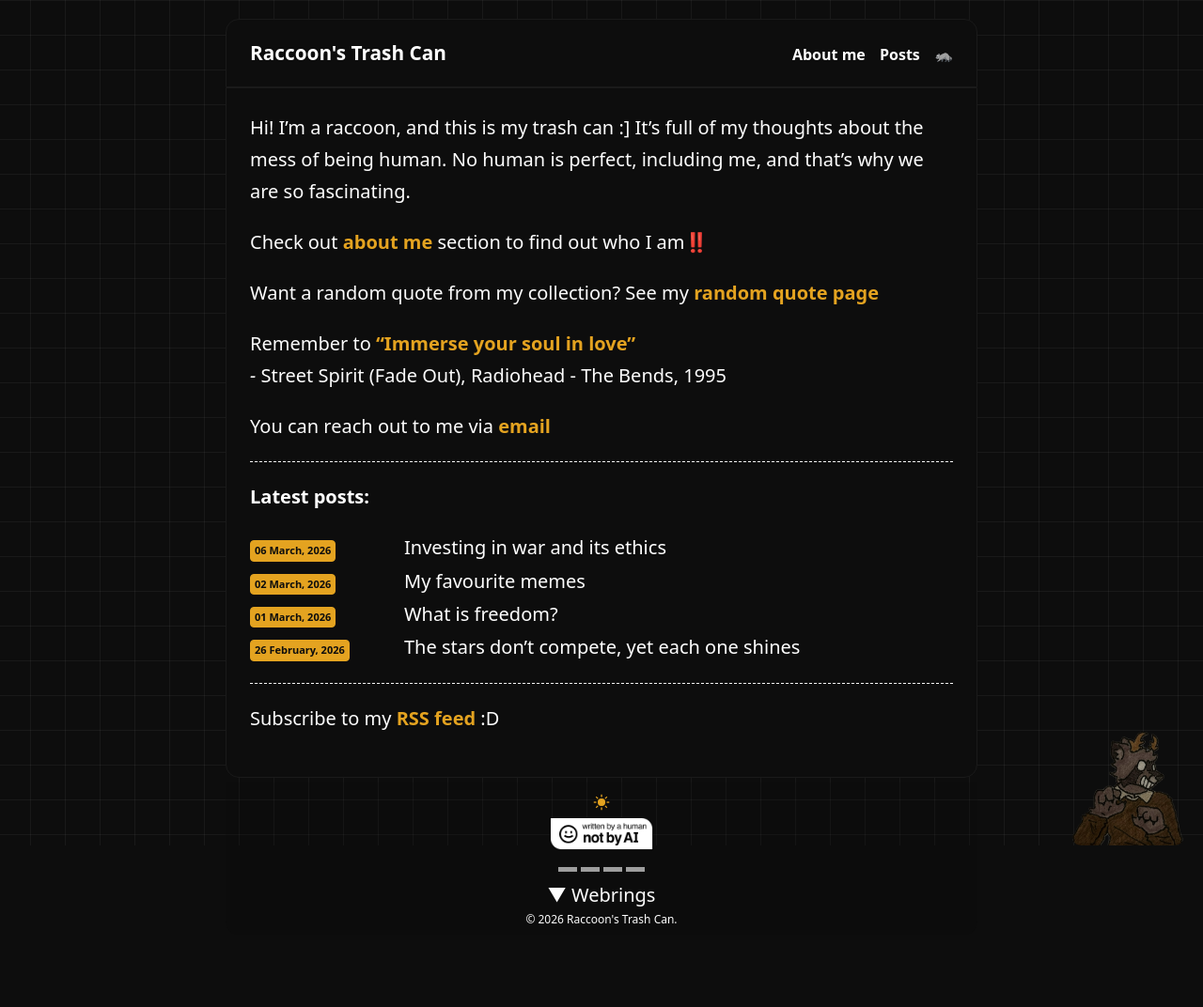
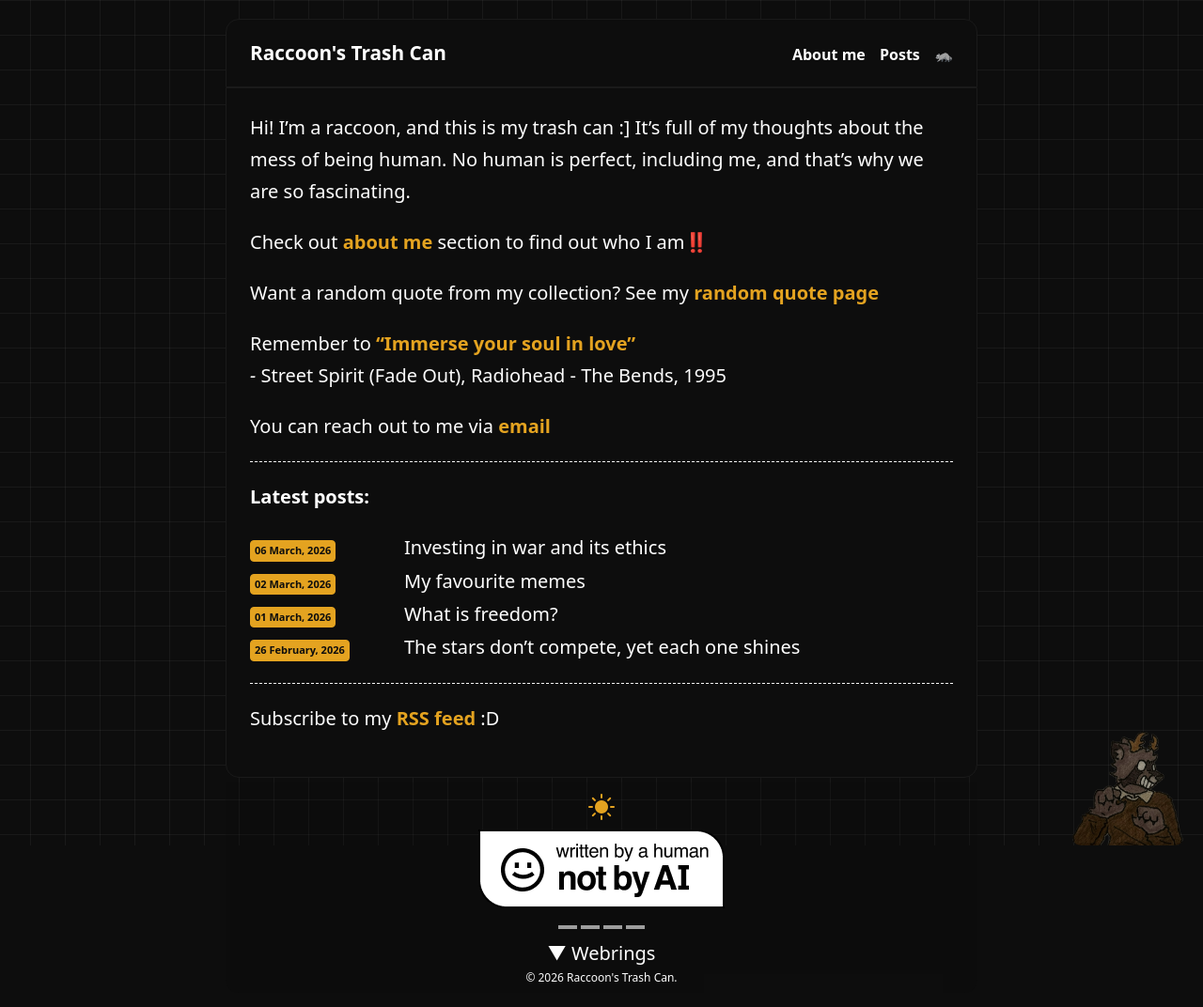
Before and after one commit to raccoonfangz/raccoonfangz.github.io, a Jekyll site: the page built from index.md, in a window 1280 px wide. Shown: the whole page at 94% size. Built offline with Jekyll 4.4.1, drawn with Linux system fonts in a browser that asks for light colours; before the commit the page ends 1010 px from its top, so only the background shows below that; grey boxes are pictures that could not be loaded.

Commit message:
Update style.css

```diff
--- a/assets/css/style.css
+++ b/assets/css/style.css
@@ -460,27 +460,6 @@ table tr:nth-child(even) {
   border-radius: 0 !important;
 }
 
-#theme-toggle {
-  background: none;
-  border: none;
-  cursor: pointer;
-  padding: 0;
-  margin: 2px 0;
-}
-
-#theme-toggle img {
-  display: block;
-  width: 18px;
-  height: 18px;
-}
-
-.not-by-ai-badge {
-  width: 110px;
-  height: auto;
-  display: block;
-  border-radius: 0 !important;
-}
-
 /*==ANIMATION==*/
 
 @keyframes squishAnim {
```
